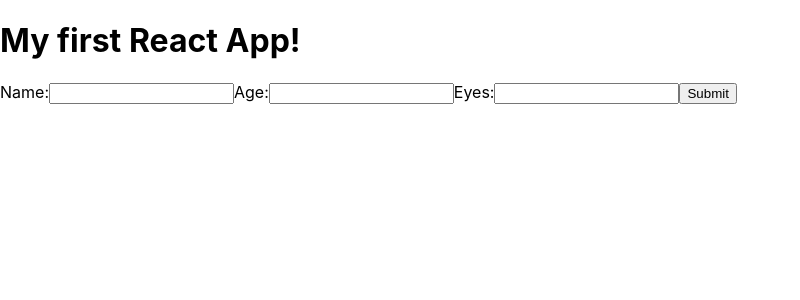
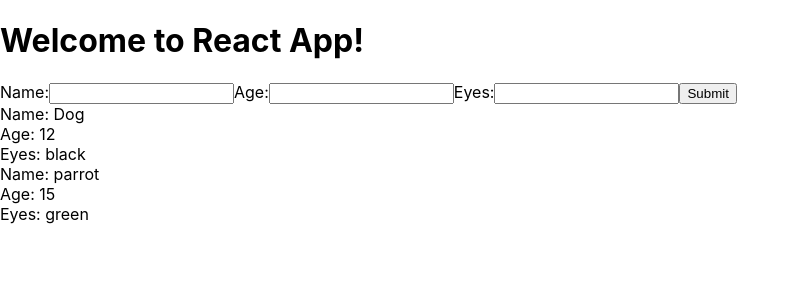
Before and after one commit to didorg/react-redux-complete, a React (Create React App) app in the folder react-redux-app/: page / in a window 1280 px wide. Shown: the top 300 px of the page, without its empty margins (0-800 px from the left). Built offline with nearby package versions, Linux system fonts and the light colour scheme.

Commit message:
Functions as Props

```diff
--- a/react-redux-app/src/AddPerson.js
+++ b/react-redux-app/src/AddAnimal.js
@@ -1,6 +1,6 @@
-import React, {Component} from 'react';
+import React, { Component } from 'react';
 
-class AddPerson extends Component{
+class AddAnimal extends Component {
     state = {
         name: null,
         age: null,
@@ -13,10 +13,10 @@
     }
     handleSubmit = (e) => {
         e.preventDefault();
-        console.log(this.state);
+        this.props.addAnimal(this.state);
     }
-    render(){
-        return(
+    render() {
+        return (
             <div>
                 <form onSubmit={this.handleSubmit}>
                     <label htmlFor="name">Name:</label>
@@ -32,4 +32,4 @@
     }
 }
 
-export default AddPerson
+export default AddAnimal
--- /dev/null
+++ b/react-redux-app/src/Animal.js
@@ -0,0 +1,27 @@
+import React from 'react';
+
+const Animals = ({ animals }) => {
+    const animalList = animals.map(animal => {
+        if (animal.age > 10) {
+            return (
+                <div className="animal" key={animal.id}>
+                    <div>Name: {animal.name}</div>
+                    <div>Age: {animal.age}</div>
+                    <div>Eyes: {animal.eyes}</div>
+                </div>
+            )
+
+        } else {
+            return null
+        }
+    })
+
+    return (
+        <div className="person-list">
+            {animalList}
+        </div>
+    )
+
+}
+
+export default Animals
--- a/react-redux-app/src/App.js
+++ b/react-redux-app/src/App.js
@@ -1,13 +1,31 @@
-import React, {Component} from 'react';
-import AddPerson from './AddPerson';
+import React, { Component } from 'react';
+import AddAnimal from './AddAnimal';
+import Animals from './Animal';
 
-class App extends Component{
+class App extends Component {
+
+  state = {
+    animals: [
+      { name: 'Dog', age: 12, eyes: "black", id: 1 },
+      { name: 'cat', age: 8, eyes: "blue", id: 2 },
+      { name: 'parrot', age: 15, eyes: "green", id: 3 }
+    ]
+  }
+
+  addAnimal = (animal) => {
+    animal.id = Math.random();
+    let animals = [...this.state.animals, animal];
+    this.setState({
+      animals: animals
+    });
+  }
 
   render() {
     return (
       <div className="App">
-      <h1> My first React App!</h1>
-      <AddPerson/>
+        <h1> Welcome to React App!</h1>
+        <AddAnimal addAnimal={this.addAnimal} />
+        <Animals animals={this.state.animals} />
       </div>
     )
   }
```
